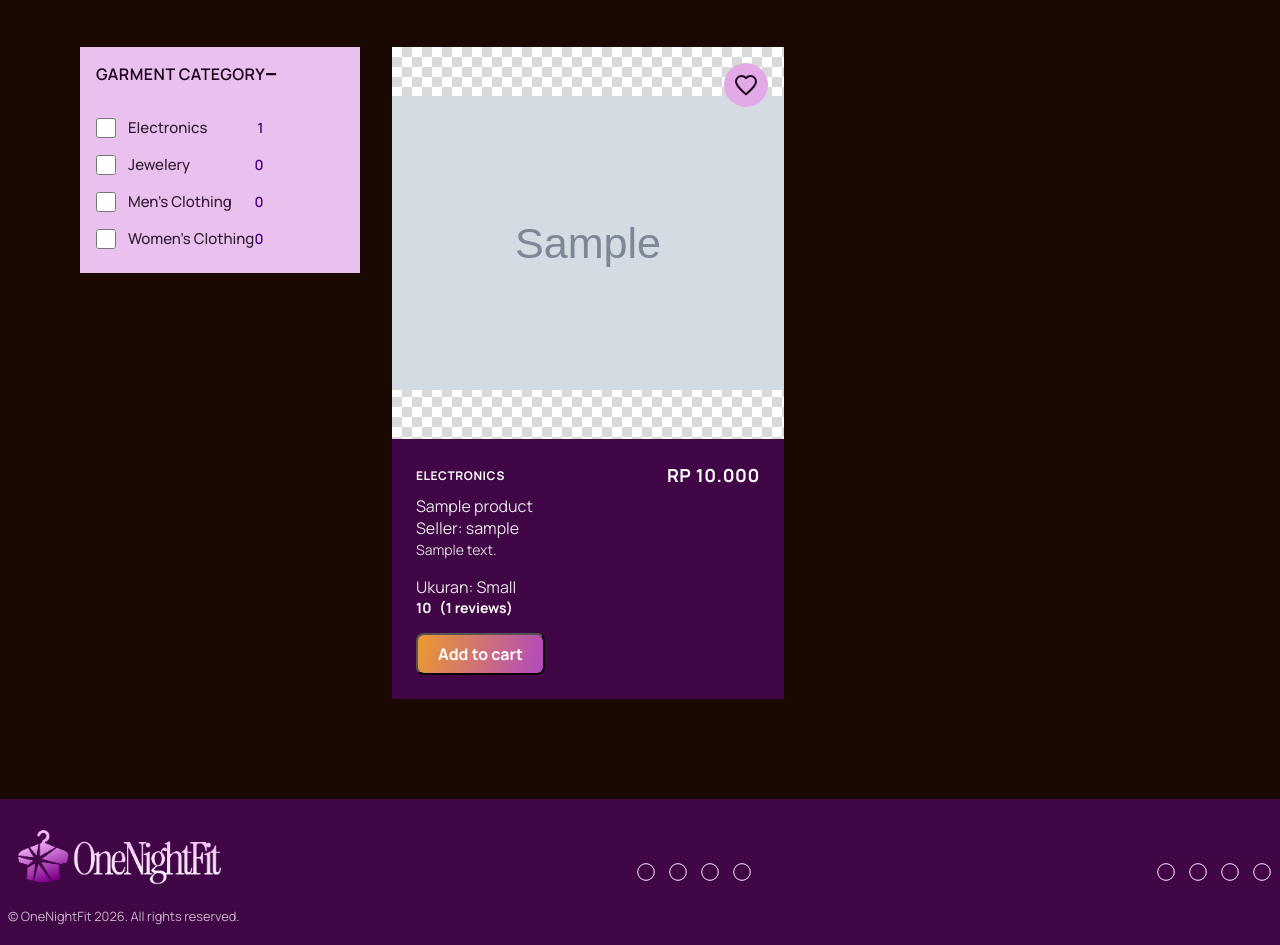
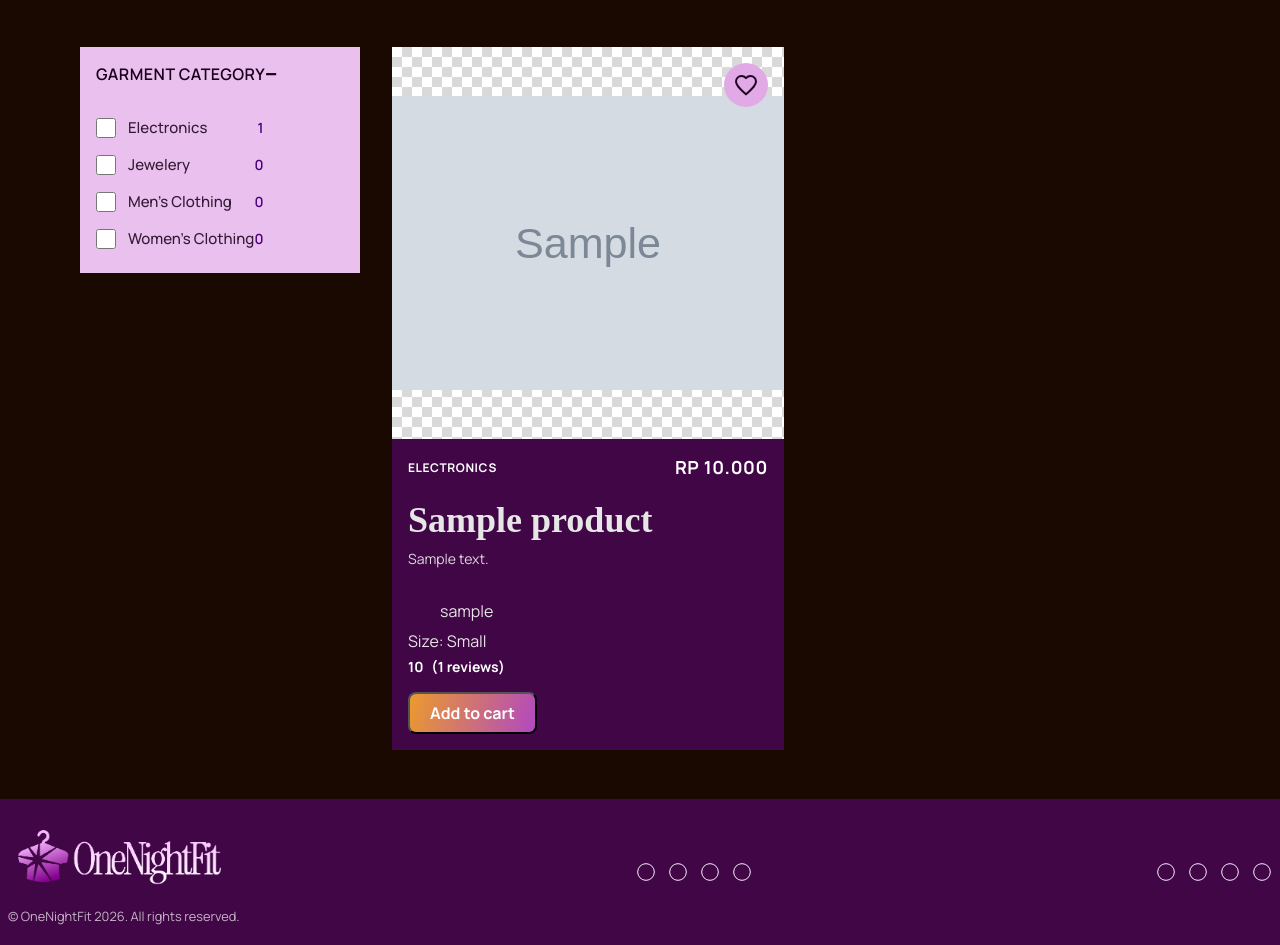
Before and after one commit to OneNightFit/OneNightFit, a Django app: page /catalog/ in a window 1280 px wide. Shown: the part 81-1026 px from the top of the page. Run offline with Django 5.2, Linux system fonts and the light colour scheme; tables that the repository leaves empty hold one stand-in row (values such as "Sample post"); grey boxes marked "Sample" are stand-in pictures; some web fonts are replaced.

Commit message:
style(catalog) fix product card styling

```diff
--- a/static/css/catalog.css
+++ b/static/css/catalog.css
@@ -164,12 +164,42 @@
 }
 
 .product-card-contents {
-    padding: 1.5rem;
+    padding: 1rem;
     display: flex;
     flex-direction: column;
     gap: 1rem;
     flex-grow: 1;
 }
+.product-card-contents .product-details {
+    display: flex;
+    flex-direction: column;
+    gap: 0.7rem;
+}
+
+.product-card-contents .product-details .product-name-description {
+    display: flex;
+    flex-direction: column;
+    gap: 0.3rem;
+}
+.product-card-contents .product-details .product-seller-size-rating {
+    display: flex;
+    flex-direction: column;
+    gap: 0.3rem;
+}
+
+.product-card-contents .product-details .product-seller {
+    display: flex;
+    flex-direction: row;
+    align-items: center;
+    justify-content: flex-start;
+    gap: 0.5rem;
+}
+.product-card-contents .product-details .product-seller .store-icon svg {
+    width: 24px;
+    height: 24px;
+    padding: 4px;
+}
+
 
 /* ==========================================================================
    CARD TYPOGRAPHY & DETAILS
--- a/templates/catalog/catalog.html
+++ b/templates/catalog/catalog.html
@@ -188,14 +188,21 @@
                             <p class="product-category">${escapeHtml(product.category_display)}</p>
                             <p class="product-price">Rp ${escapeHtml(product.price)}</p>
                         </div>
-                        <div class="details-contents">
-                            <p class="product-name">${escapeHtml(product.name)}</p>
-                            <p class="product-seller">Seller: ${escapeHtml(product.seller)}</p>
-                            <p class="product-description">${escapeHtml(truncateWords(product.description, 15))}</p>
-                            <p class="product-size">Ukuran: ${escapeHtml(product.size_display)}</p>
-                            <div class="rating">
-                                <span class="rate-count">  ${product.average_rating}</span>
-                                <span class="rate-count">(${product.rating_count} reviews)</span>
+                        <div class="product-details">
+                            <div class="product-name-description">
+                                <h4 class="product-name ">${escapeHtml(product.name)}</h4>
+                                <p class="product-description body_1">${escapeHtml(truncateWords(product.description, 15))}</p>
+                            </div>
+                            <div class="product-seller-size-rating">
+                                <div class="product-seller">
+                                    <span class="store-icon"><svg></svg></span>
+                                    <span class="body_1">${escapeHtml(product.seller)}</span>
+                                </div>
+                                <p class="product-size body_1">Size: ${escapeHtml(product.size_display)}</p>
+                                <div class="rating">
+                                    <span class="rate-count">  ${product.average_rating}</span>
+                                    <span class="rate-count">(${product.rating_count} reviews)</span>
+                                </div>
                             </div>
                         </div>
                     </div>
```
